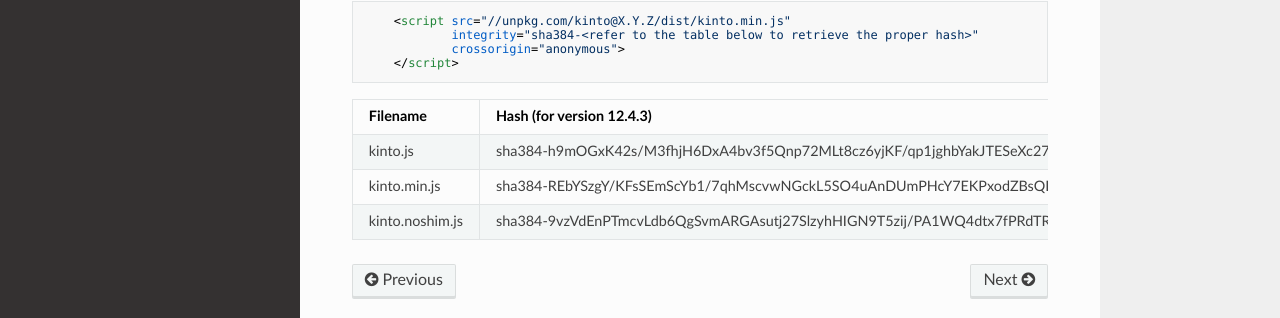
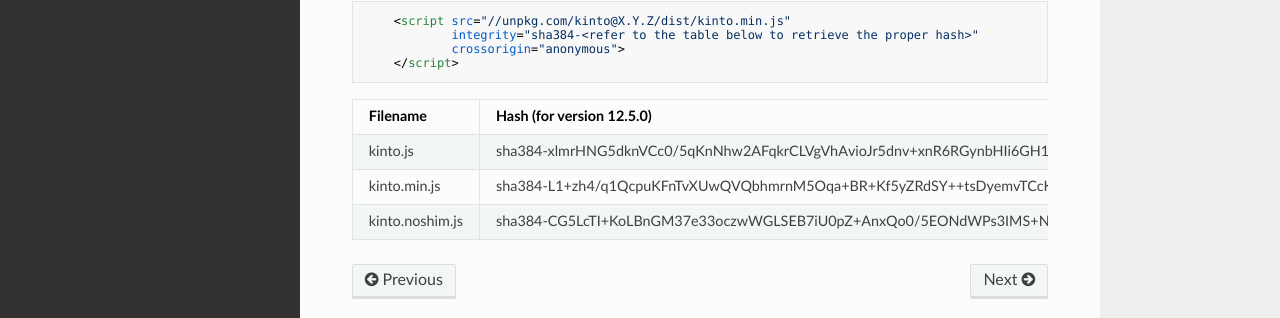
Before and after one commit to Kinto/kinto.js, an MkDocs documentation site: the page built from docs/installation.md, in a window 1280 px wide and 1323 px high. Shown: the part 930-1248 px from the top of the window. Built offline with MkDocs 1.6.1, drawn with Linux system fonts in a browser that asks for light colours; nearby versions of some CDN libraries; old or Windows-style settings are respelled for this version of MkDocs.

Commit message:
Update SRIs

````diff
--- a/docs/installation.md
+++ b/docs/installation.md
@@ -37,8 +37,8 @@
     </script>
 ```
 
-| Filename                | Hash (for version 12.4.3)                                               |
+| Filename                | Hash (for version 12.5.0)                                               |
 |-------------------------|-------------------------------------------------------------------------|
-| kinto.js                | sha384-h9mOGxK42s/M3fhjH6DxA4bv3f5Qnp72MLt8cz6yjKF/qp1jghbYakJTESeXc27A |
-| kinto.min.js            | sha384-REbYSzgY/KFsSEmScYb1/7qhMscvwNGckL5SO4uAnDUmPHcY7EKPxodZBsQDqSBd |
-| kinto.noshim.js         | sha384-9vzVdEnPTmcvLdb6QgSvmARGAsutj27SlzyhHIGN9T5zij/PA1WQ4dtx7fPRdTRT |
+| kinto.js                | sha384-xlmrHNG5dknVCc0/5qKnNhw2AFqkrCLVgVhAvioJr5dnv+xnR6RGynbHIi6GH1j5 |
+| kinto.min.js            | sha384-L1+zh4/q1QcpuKFnTvXUwQVQbhmrnM5Oqa+BR+Kf5yZRdSY++tsDyemvTCcKN4XD |
+| kinto.noshim.js         | sha384-CG5LcTI+KoLBnGM37e33oczwWGLSEB7iU0pZ+AnxQo0/5EONdWPs3IMS+N9Kvzkm |
````
